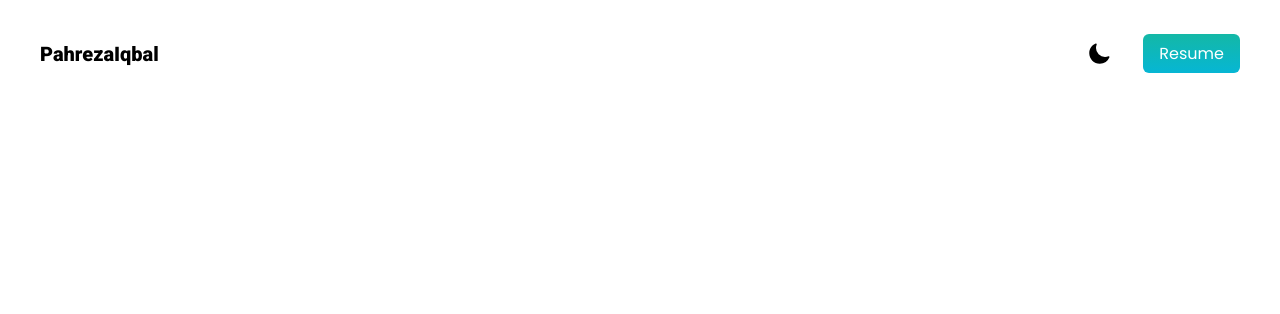
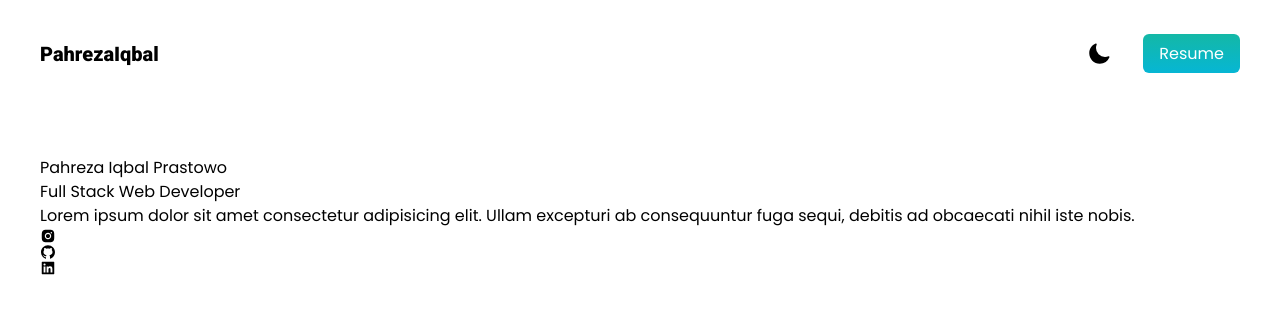
Before and after one commit to paresiqbal/portfolio-tailwind-1, a React (Vite) app: page / in a window 1280 px wide. Shown: the top 314 px of the page. Built offline with nearby package versions, Linux system fonts and the light colour scheme.

Commit message:
Add react icons

```diff
--- a/package.json
+++ b/package.json
@@ -12,7 +12,8 @@
   "dependencies": {
     "@heroicons/react": "^2.0.18",
     "react": "^18.2.0",
-    "react-dom": "^18.2.0"
+    "react-dom": "^18.2.0",
+    "react-icons": "^4.10.1"
   },
   "devDependencies": {
     "@types/react": "^18.0.37",
--- a/src/App.jsx
+++ b/src/App.jsx
@@ -1,5 +1,6 @@
 // Icons
 import { MoonIcon } from "@heroicons/react/24/solid";
+import { AiFillInstagram, AiFillGithub, AiFillLinkedin } from "react-icons/ai";
 
 function App() {
   return (
@@ -20,6 +21,23 @@ function App() {
           </li>
         </ul>
       </nav>
+
+      <main>
+        <div>
+          <h2>Pahreza Iqbal Prastowo</h2>
+          <h3>Full Stack Web Developer</h3>
+          <p>
+            Lorem ipsum dolor sit amet consectetur adipisicing elit. Ullam
+            excepturi ab consequuntur fuga sequi, debitis ad obcaecati nihil
+            iste nobis.
+          </p>
+        </div>
+        <div>
+          <AiFillInstagram />
+          <AiFillGithub />
+          <AiFillLinkedin />
+        </div>
+      </main>
     </div>
   );
 }
```
Also changed, not shown: 1 other file (tests, documents, lock files or other folders).
